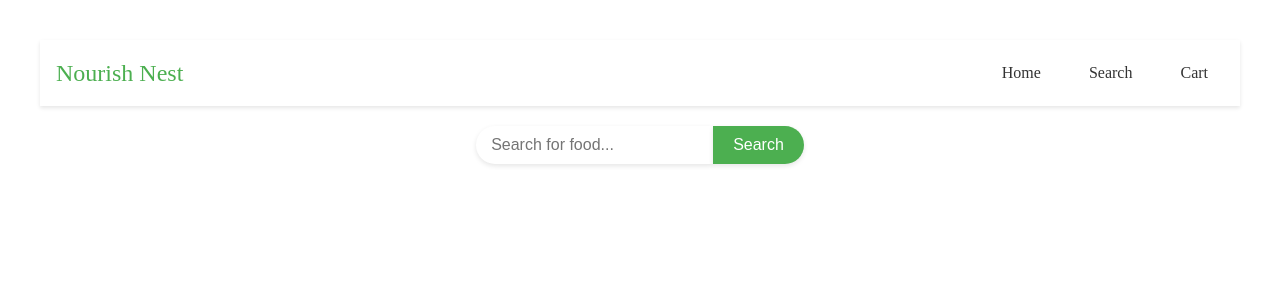
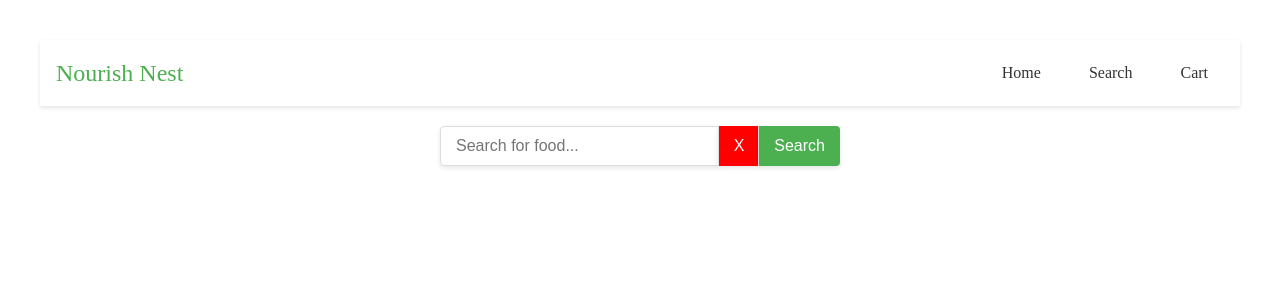
Before and after one commit to LSeward0421/nourish-nest, a React (Vite) app: page /search in a window 1280 px wide. Shown: the top 300 px of the page. Built offline with nearby package versions, Linux system fonts and the light colour scheme.

Commit message:
Add clear search btn and functionality

```diff
--- a/src/components/ProductItem/ProductItem.jsx
+++ b/src/components/ProductItem/ProductItem.jsx
@@ -1,7 +1,6 @@
 import './ProductItem.css';
 
 const ProductItem = ({ product }) => {
-  console.log(product)
   return (
     <div className="product-item">
       <img src={product.image || null} alt={product.label} />
@@ -14,3 +13,6 @@ const ProductItem = ({ product }) => {
 };
 
 export default ProductItem;
+
+
+// find a way to clean up the label without the comma, maybe add another util function??
--- a/src/components/SearchBar/SearchBar.css
+++ b/src/components/SearchBar/SearchBar.css
@@ -7,6 +7,8 @@
 
 .search-inner-container {
   display: flex;
+  width: 100%;
+  max-width: 400px;
 }
 
 .search-bar input[type="text"] {
@@ -14,26 +16,40 @@
   max-width: 400px;
   padding: 10px 15px;
   font-size: 16px;
-  border: none;
+  border: 1px solid #ddd;
   outline: none;
-  border-radius: 30px 0 0 30px;
+  border-radius:4px 0 0 4px;
   box-shadow: 0 2px 5px rgba(0, 0, 0, 0.1);
+  margin-right: -1px;
 }
 
-.search-bar button {
-  padding: 10px 20px;
+.clear-btn, .search-btn {
+  padding: 10px 15px;
   font-size: 16px;
   border: none;
   outline: none;
   cursor: pointer;
   background-color: #4CAF50;
   color: #ffffff;
-  border-radius: 0 30px 30px 0;
+  border-radius: 0;
   box-shadow: 0 2px 5px rgba(0, 0, 0, 0.1);
-  transition: background-color 0.3s ease;
+  border-left: 1px solid #ddd;
+}
+.clear-btn {
+  background-color: red;
+  border-radius: 0;
+  margin-right: -1px;
 }
 
-.search-bar button:hover {
+.search-btn {
+  border-radius: 0 4px 4px 0;
+}
+
+.clear-btn:hover {
+  background-color: #d32f2f;
+}
+
+.search-btn:hover {
   background-color: #45a049;
 }
 
--- a/src/components/SearchBar/SearchBar.jsx
+++ b/src/components/SearchBar/SearchBar.jsx
@@ -1,7 +1,7 @@
 import { useState } from "react";
 import "./SearchBar.css";
 
-const SearchBar = ({ onSearch }) => {
+const SearchBar = ({ onSearch, onClear }) => {
   const [searchTerm, setSearchTerm] = useState("");
   const [errorMessage, setErrorMessage] = useState("");
 
@@ -10,6 +10,12 @@ const SearchBar = ({ onSearch }) => {
     if (errorMessage) {
       setErrorMessage("");
     }
+  };
+
+  const clearSearch = () => {
+    setSearchTerm("");
+    setErrorMessage("");
+    onClear("");
   };
 
   const validateSearchTerm = () => {
@@ -41,7 +47,8 @@ const SearchBar = ({ onSearch }) => {
           placeholder="Search for food..."
           aria-label="Search"
         />
-        <button type="submit">Search</button>
+        <button type="button" onClick={clearSearch} className="clear-btn">X</button>
+        <button type="submit" className="search-btn">Search</button>
       </div>
       {errorMessage && <div className="search-error-message">{errorMessage}</div>}
     </form>
--- a/src/pages/SearchPage.jsx
+++ b/src/pages/SearchPage.jsx
@@ -42,9 +42,14 @@ const SearchPage = () => {
     setLoading(false);
   };
 
+  const handleClearSearch = () => {
+    setProducts([]);
+    setNextPageUrl(null);
+  };
+
   return (
     <div>
-      <SearchBar onSearch={search} />
+      <SearchBar onSearch={search} onClear={handleClearSearch}/>
       {error && <p className="error-message">{error}</p>}
       <ProductList products={products} />
       {loading && <p>Loading...</p>}
```
Also changed, not shown: src/utils/utils.js (line endings or trailing spaces).
